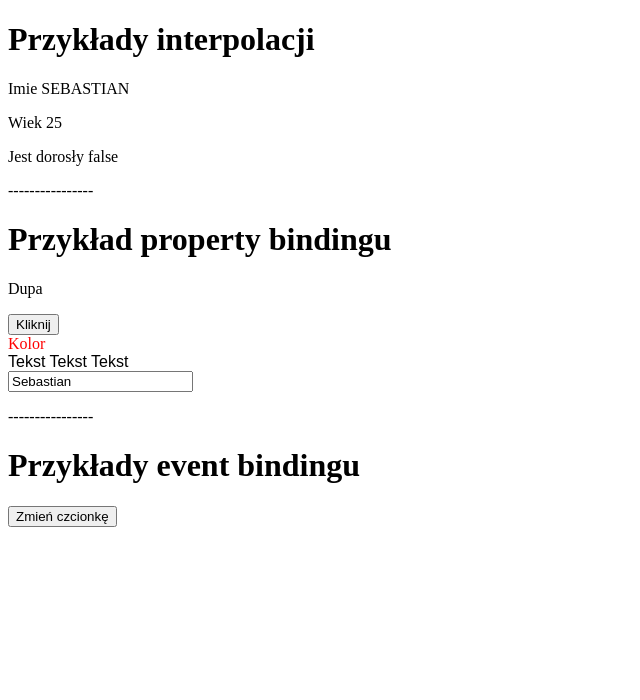
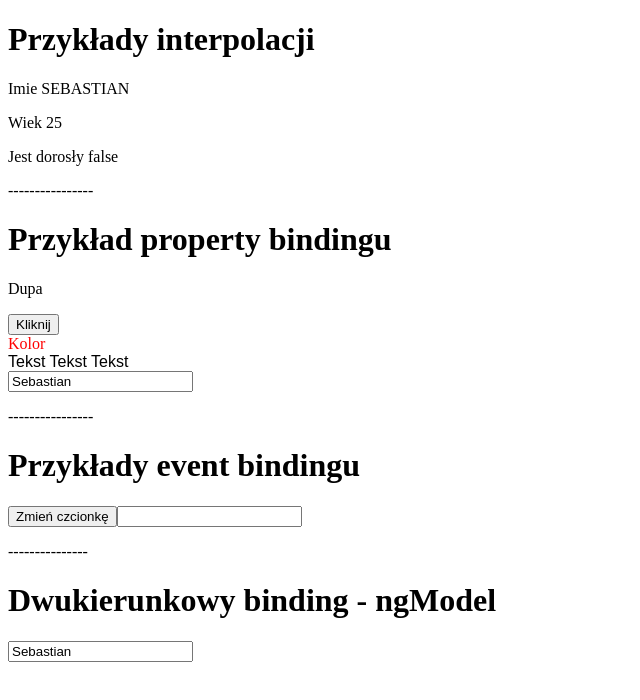
Before and after one commit to sebastianpgab/BusinessBuddyFront, an Angular app: page / in a window 1280 px wide. Shown: the top 700 px of the page, without its empty margins (0-640 px from the left). Built offline with nearby package versions, Linux system fonts and the light colour scheme.

Commit message:
Explore two-way/event binding

```diff
--- a/src/app/app.component.ts
+++ b/src/app/app.component.ts
@@ -20,6 +20,13 @@ import { Component } from '@angular/core';
    <p>----------------</p>
    <h1>Przykłady event bindingu</h1>
    <button (click)="changeFontMethod()" type="button" >Zmień czcionkę</button>
+   <input type="text" (input)="onInputChange($event)">
+
+   <p>---------------</p>
+   <h1>Dwukierunkowy binding - ngModel</h1>
+
+   <input type="text" [(ngModel)]= "name">
+
   `,
   styles: [
  '.changeColour {color: blue}',
@@ -41,6 +48,10 @@ export class AppComponent {
   this.changeFont = !this.changeFont;
 }
 
+onInputChange(event: Event){
+   let inputElement = event.target as HTMLInputElement;
+   console.log(inputElement.value)
+}
 
 
 }
--- a/src/app/app.module.ts
+++ b/src/app/app.module.ts
@@ -3,6 +3,7 @@ import { BrowserModule } from '@angular/platform-browser';
 
 import { AppRoutingModule } from './app-routing.module';
 import { AppComponent } from './app.component';
+import { FormsModule } from '@angular/forms';
 
 @NgModule({
   declarations: [
@@ -10,7 +11,8 @@ import { AppComponent } from './app.component';
   ],
   imports: [
     BrowserModule,
-    AppRoutingModule
+    AppRoutingModule,
+    FormsModule
   ],
   providers: [],
   bootstrap: [AppComponent]
```
